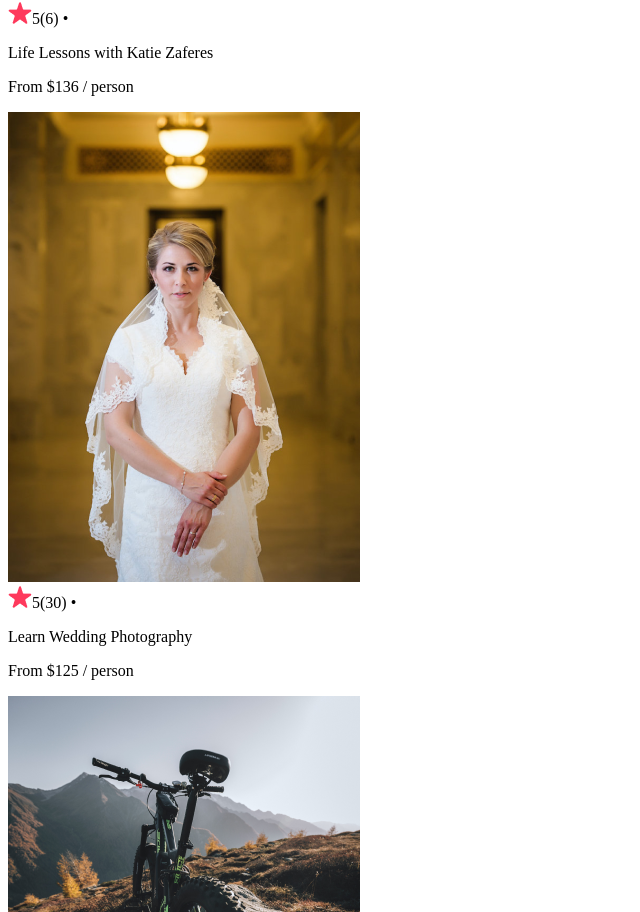
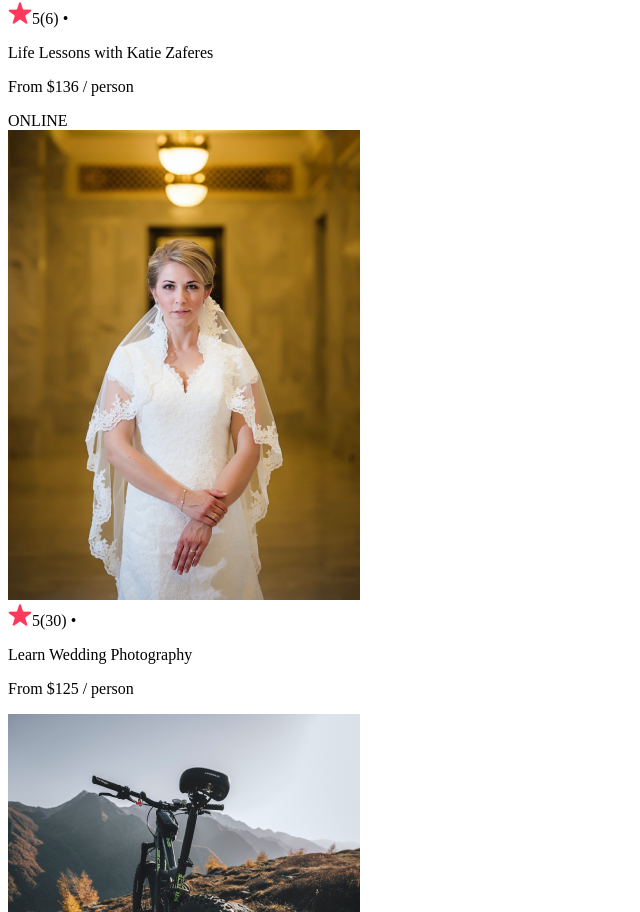
Before and after one commit to yash251/react-airbnb-exp, a React app: page / in a window 1280 px wide. Shown: the part 1885-2797 px from the top of the page, without its empty margins (0-640 px from the left). Built offline with nearby package versions, Linux system fonts and the light colour scheme; the HTML template or start-up script is replaced by a standard one.

Commit message:
more logic for condtional render

```diff
--- a/components/Card.js
+++ b/components/Card.js
@@ -1,9 +1,17 @@
 import React from "react";
 
 export default function Card(props) {
-    return (
+    let badgeText;
+    if(props.openSpots === 0) {
+        badgeText = "SOLD OUT";
+    }
+    else if(props.location === "Online") {
+        badgeText = "ONLINE"
+    }
+
+        return (
         <div className="card">
-            {props.openSpots === 0 && <div className="card--badge">SOLD OUT</div>} {/* conditional rendering */}
+            {badgeText && <div className="card--badge">{badgeText}</div>} {/* conditional rendering */}
             <img src={`../images/${props.img}`} className="card--image" />
             <div className="card--stats">
                 <img src="../images/star.png" className="card--star" />
```
